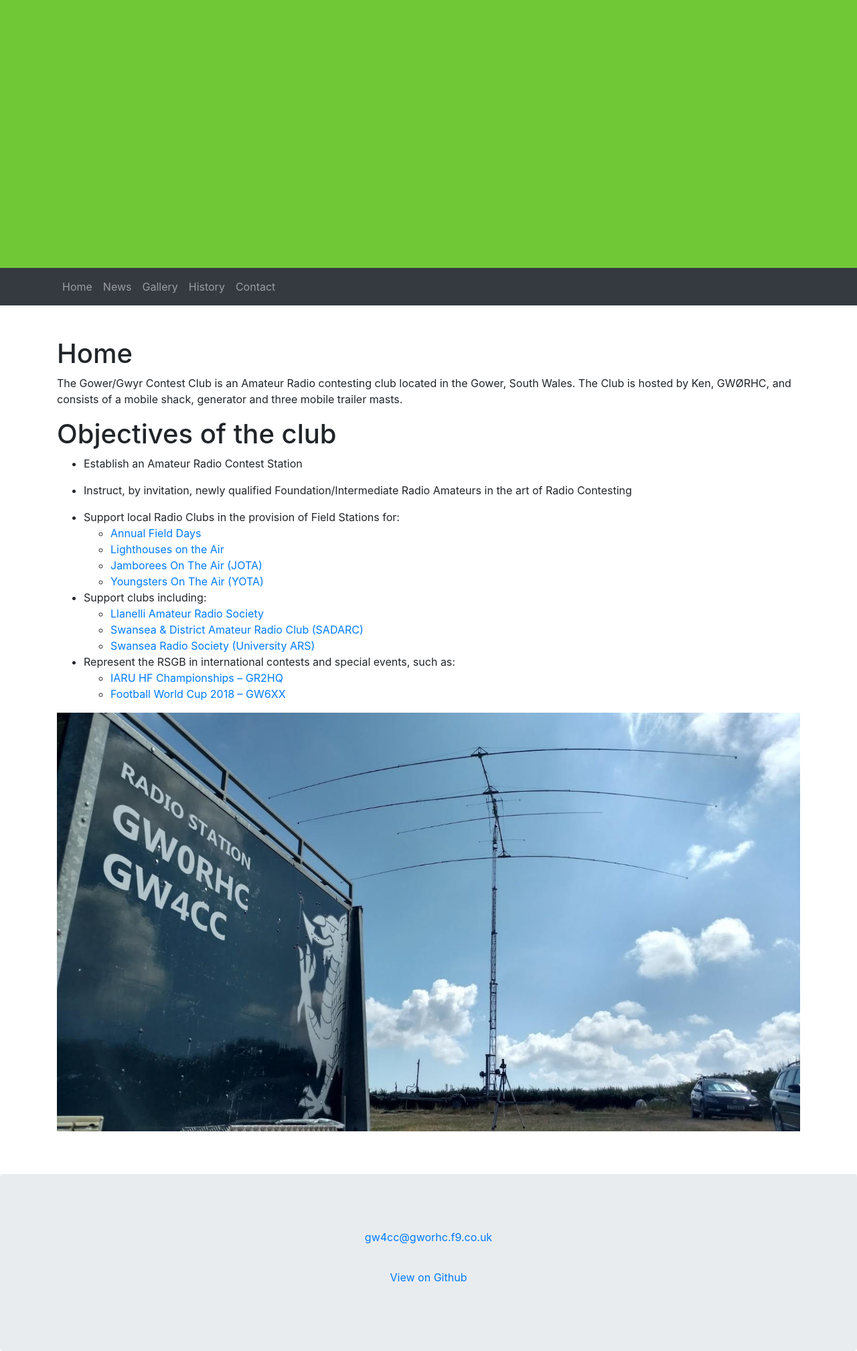
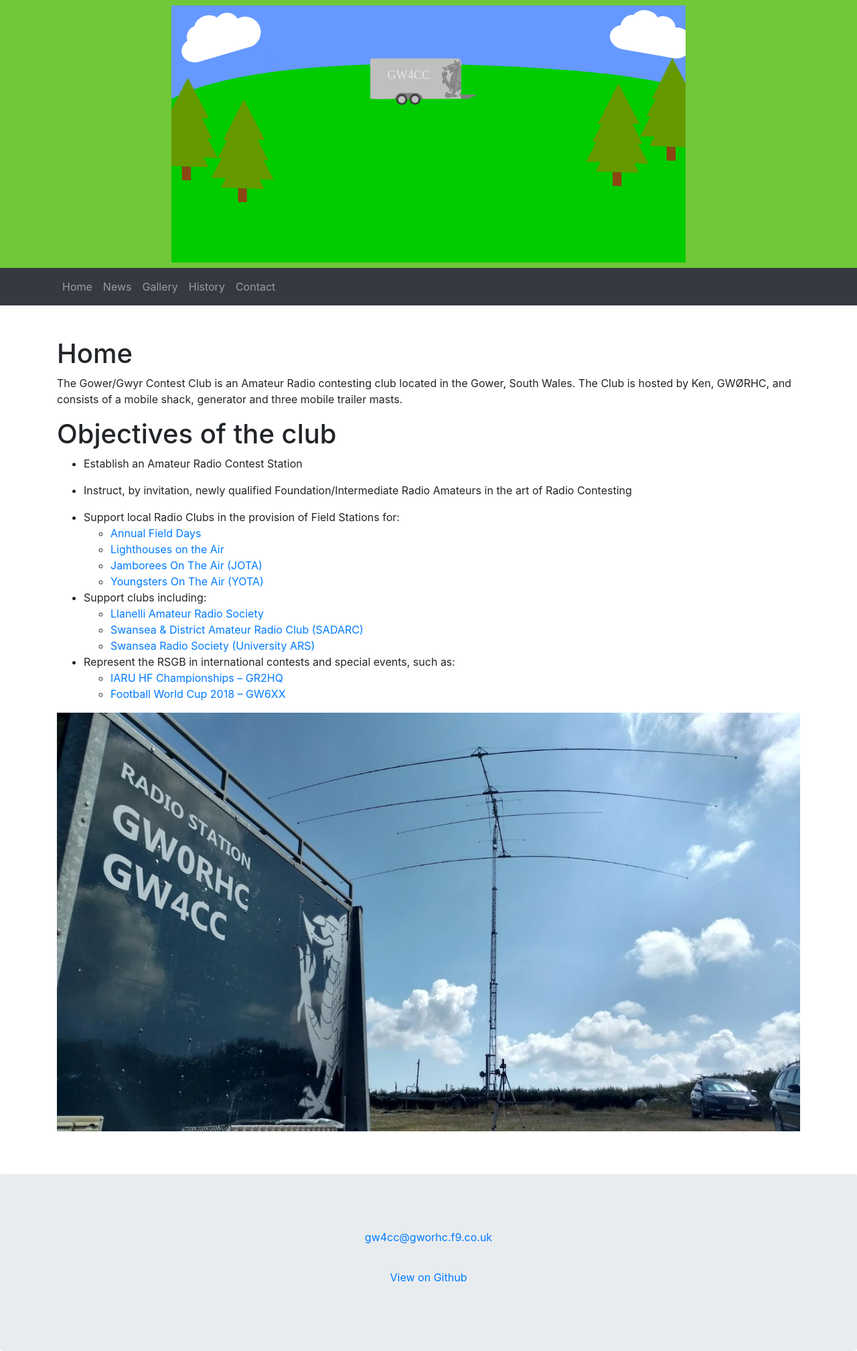
Before and after one commit to pe5er/gw4cc.wales, a Jekyll site: the page built from index.md, in a window 1280 px wide. Shown: the whole page at 67% size. Built offline with Jekyll 4.4.1, drawn with Linux system fonts in a browser that asks for light colours; our own code applies the rules of GitHub Pages for plain Markdown files.

Commit message:
Update main.scss

```diff
--- a/assets/main.scss
+++ b/assets/main.scss
@@ -28,7 +28,7 @@ body {
  background-position: center center;
  border-radius: 0 !important;
  background-repeat: no-repeat;
- background-image: "/media/gw4cc-banner.svg";
+ background-image: url("/media/gw4cc-banner.svg");
  background-color: #71C837;
  color: white;;
  height: 400px;
```
